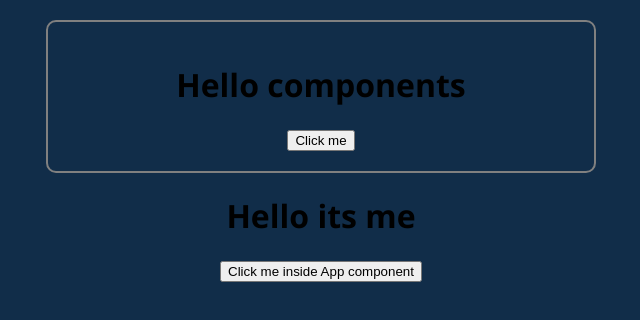
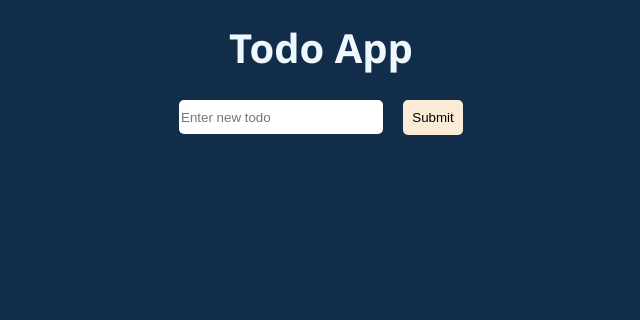
Before and after one commit to Veronika4Donchenko4/auto-service, a React (Create React App) app: page / in a window 1280 px wide. Shown: the top 320 px of the page, without its empty margins (319-959 px from the left). Built offline with nearby package versions, Linux system fonts and the light colour scheme.

Commit message:
task view

```diff
--- a/src/App.js
+++ b/src/App.js
@@ -1,13 +1,19 @@
-import Info from './components/Info';
+import TodoForm from './components/Todos/TodoForm';
+import TodoList from './components/Todos/TodoList';
 import './App.css';
 import './index.css';
+import { useState } from 'react';
 
 function App() {
+  const [todos, setTodos] = useState([]);
+
+  const addTodoHandler = (text) => {
+    setTodos([...todos, text]);
+  };
   return (
     <div className="App">
-      <Info />
-      <h1>Hello its me</h1>
-      <button className="my-btn">Click me inside App component</button>
+      <TodoForm addTodo={addTodoHandler} />
+      <TodoList todos={todos} />
     </div>
   );
 }
--- a/src/components/Info.js
+++ /dev/null
@@ -1,14 +0,0 @@
-import styles from './Info.module.css';
-
-console.log(styles);
-
-const Info = () => {
-  return (
-    <div className={styles.info}>
-      <h1>Hello components</h1>
-      <button className="my-btn">Click me</button>
-    </div>
-  );
-};
-
-export default Info;
--- a/src/components/Info.module.css
+++ /dev/null
@@ -1,11 +0,0 @@
-.info {
-  border: 2px solid grey;
-  border-radius: 10px;
-  padding: 20px;
-  max-width: 40%;
-  margin: 20px auto;
-}
-
-.myOtherButton {
-  background-color: coral;
-}
--- /dev/null
+++ b/src/components/Todos/Todo.js
@@ -0,0 +1,11 @@
+import styles from './Todo.module.css';
+
+const Todo = ({ todo }) => {
+  return (
+    <div>
+      <h1>{todo}</h1>
+    </div>
+  );
+};
+
+export default Todo;
--- /dev/null
+++ b/src/components/Todos/TodoForm.js
@@ -0,0 +1,27 @@
+import { useState } from 'react';
+import styles from './TodoForm.module.css';
+
+const TodoForm = ({ addTodo }) => {
+  const [text, setText] = useState('');
+  const onSubmitHandler = (event) => {
+    event.preventDefault();
+    addTodo(text);
+    setText('');
+  };
+  return (
+    <form onSubmit={onSubmitHandler}>
+      <h1 className={styles.toDo}>Todo App</h1>
+      <input
+        value={text}
+        onChange={(e) => setText(e.target.value)}
+        placeholder="Enter new todo"
+        className={styles.input}
+      />
+      <button type="submit" className={styles.myBtn}>
+        Submit
+      </button>
+    </form>
+  );
+};
+
+export default TodoForm;
--- /dev/null
+++ b/src/components/Todos/TodoForm.module.css
@@ -0,0 +1,29 @@
+.input {
+  width: 200px;
+  height: 30px;
+  border-radius: 5px;
+  border: none;
+  padding: 2px;
+  margin: 5px 20px 0 0;
+}
+
+.input::placeholder {
+  margin-left: 30px;
+}
+
+.myBtn {
+  width: 60px;
+  height: 35px;
+  border-radius: 5px;
+  border: none;
+  background-color: antiquewhite;
+  cursor: pointer;
+}
+
+.toDo {
+    text-align: center;
+    color: aliceblue;
+    font-size: 40px;
+    margin-bottom: 20px;
+    margin-top: 20px;
+  }
--- /dev/null
+++ b/src/components/Todos/TodoList.js
@@ -0,0 +1,8 @@
+import Todo from './Todo';
+import styles from './TodoList.module.css';
+
+const TodoList = ({ todos }) => {
+  return todos.map((todo, index) => <Todo key={index} todo={todo} />);
+};
+
+export default TodoList;
--- /dev/null
+++ b/src/components/Todos/TodoList.module.css
@@ -0,0 +1,4 @@
+.h1 {
+  color: aliceblue;
+  padding-top: 40px;
+}
--- a/src/index.css
+++ b/src/index.css
@@ -1,5 +1,11 @@
+* {
+  margin: 0;
+  padding: 0;
+}
+
 body {
   font-family: 'Segoe UI', 'Roboto', 'Oxygen', 'Ubuntu', 'Cantarell',
     'Fira Sans', 'Droid Sans', 'Helvetica Neue', sans-serif;
+  color: aliceblue;
   background-color: #112d49;
 }
```
Also changed, not shown: src/components/Todos/Todo.module.css (added), src/components/UI/Butto.module.css (added), src/components/UI/Button.js (added).
